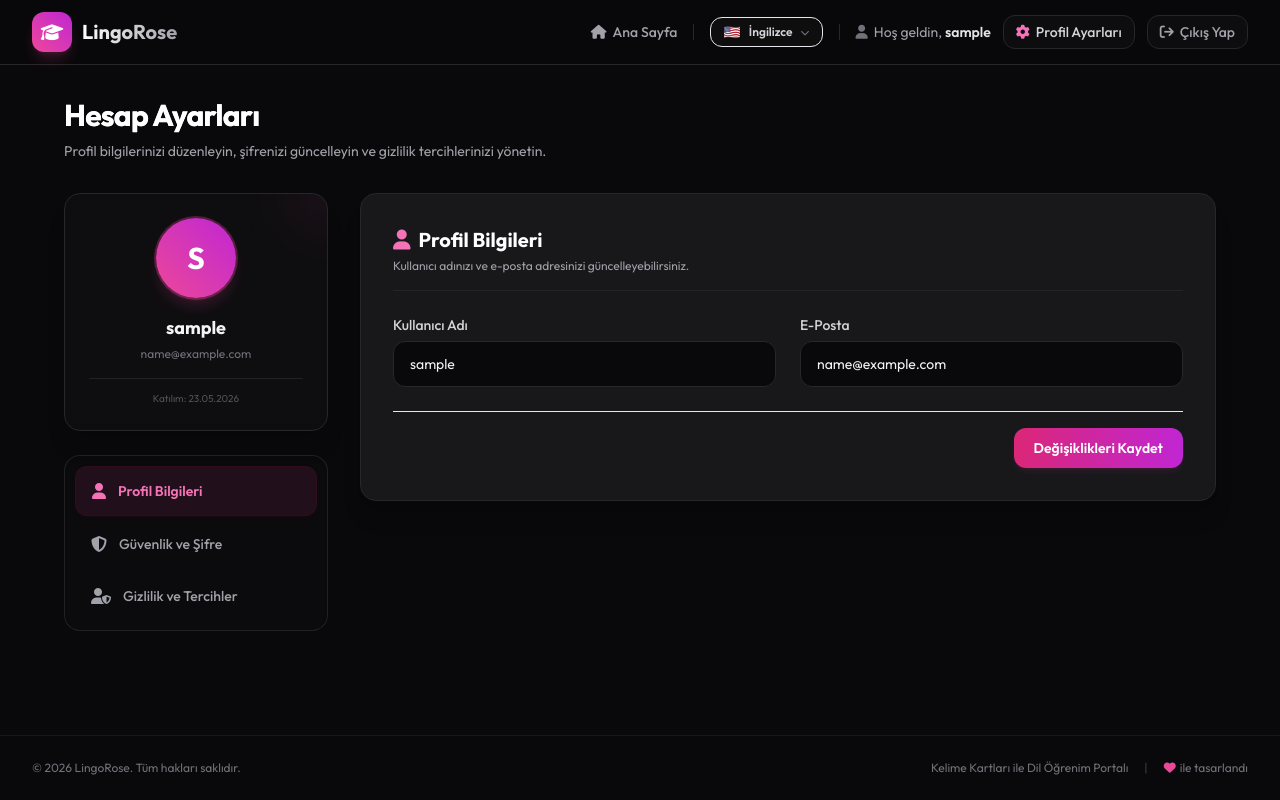
After one commit to asenakuntkir27-cmd/dil-ogrenim-portali-ve-kelime-kartlari, a Flask app: page /profile in a window 1280 px wide. The commit adds this page. Run offline with Flask 3, Linux system fonts and the light colour scheme; the visitor is signed in with stand-in values (Sample User, id 1); some libraries are stand-ins or nearby versions.

Commit message:
Kullanıcılar için  Profil, Gizlilik ve Güvenlik paneli entegre edildi.

```diff
--- a/app/auth/forms.py
+++ b/app/auth/forms.py
@@ -29,3 +29,33 @@ class RegistrationForm(FlaskForm):
         user = db.session.scalar(sa.select(User).where(User.email == email.data))
         if user is not None:
             raise ValidationError('Bu e-posta adresi zaten kullanılıyor. Lütfen farklı bir tane seçin.')
+
+class EditProfileForm(FlaskForm):
+    username = StringField('Kullanıcı Adı', validators=[DataRequired(), Length(min=3, max=64)])
+    email = StringField('E-Posta', validators=[DataRequired(), Email(), Length(max=120)])
+    submit_profile = SubmitField('Değişiklikleri Kaydet')
+
+    def __init__(self, original_username, original_email, *args, **kwargs):
+        super(EditProfileForm, self).__init__(*args, **kwargs)
+        self.original_username = original_username
+        self.original_email = original_email
+
+    def validate_username(self, username):
+        if username.data != self.original_username:
+            user = db.session.scalar(sa.select(User).where(User.username == username.data))
+            if user is not None:
+                raise ValidationError('Bu kullanıcı adı zaten alınmış. Lütfen farklı bir tane seçin.')
+
+    def validate_email(self, email):
+        if email.data != self.original_email:
+            user = db.session.scalar(sa.select(User).where(User.email == email.data))
+            if user is not None:
+                raise ValidationError('Bu e-posta adresi zaten kullanılıyor. Lütfen farklı bir tane seçin.')
+
+class ChangePasswordForm(FlaskForm):
+    current_password = PasswordField('Mevcut Şifre', validators=[DataRequired()])
+    new_password = PasswordField('Yeni Şifre', validators=[DataRequired(), Length(min=6)])
+    password_confirm = PasswordField('Yeni Şifre Tekrar', validators=[
+        DataRequired(), EqualTo('new_password', message='Yeni şifreler eşleşmiyor.')
+    ])
+    submit_password = SubmitField('Şifreyi Güncelle')
--- a/app/main/routes.py
+++ b/app/main/routes.py
@@ -325,3 +325,52 @@ def set_language(lang_code):
     if not referrer or urlsplit(referrer).netloc != '':
         referrer = url_for('main.index')
     return redirect(referrer)
+
+
+@main.route('/profile', methods=['GET', 'POST'])
+@login_required
+def profile():
+    from app.auth.forms import EditProfileForm, ChangePasswordForm
+
+    profile_form = EditProfileForm(
+        original_username=current_user.username,
+        original_email=current_user.email,
+        prefix="profile"
+    )
+    password_form = ChangePasswordForm(prefix="password")
+
+    active_tab = request.args.get('tab', 'profile')
+
+    if request.method == 'POST':
+        submit_type = request.form.get('submit_type')
+
+        if submit_type == 'profile':
+            if profile_form.validate_on_submit():
+                current_user.username = profile_form.username.data
+                current_user.email = profile_form.email.data
+                db.session.commit()
+                flash('Profil bilgileriniz başarıyla güncellendi!', 'pink')
+                return redirect(url_for('main.profile', tab='profile'))
+            active_tab = 'profile'
+
+        elif submit_type == 'password':
+            if password_form.validate_on_submit():
+                if not current_user.check_password(password_form.current_password.data):
+                    password_form.current_password.errors.append('Mevcut şifreniz yanlış.')
+                else:
+                    current_user.set_password(password_form.new_password.data)
+                    db.session.commit()
+                    flash('Şifreniz başarıyla güncellendi!', 'pink')
+                    return redirect(url_for('main.profile', tab='security'))
+            active_tab = 'security'
+
+    # For GET or when validation fails for other form, pre-populate profile form
+    if request.method == 'GET' or request.form.get('submit_type') != 'profile':
+        profile_form.username.data = current_user.username
+        profile_form.email.data = current_user.email
+
+    return render_template('auth/profile.html',
+                           title='Profil Ayarları',
+                           profile_form=profile_form,
+                           password_form=password_form,
+                           active_tab=active_tab)
--- /dev/null
+++ b/app/templates/auth/profile.html
@@ -0,0 +1,277 @@
+{% extends "base.html" %}
+
+{% block content %}
+<div class="mx-auto max-w-6xl">
+    <!-- Header -->
+    <div class="mb-8">
+        <h1 class="text-3xl font-extrabold tracking-tight text-white bg-gradient-to-r from-white via-zinc-200 to-zinc-400 bg-clip-text text-transparent">Hesap Ayarları</h1>
+        <p class="mt-2 text-sm text-zinc-400">Profil bilgilerinizi düzenleyin, şifrenizi güncelleyin ve gizlilik tercihlerinizi yönetin.</p>
+    </div>
+
+    <!-- Responsive Layout Grid -->
+    <div class="grid grid-cols-1 md:grid-cols-12 gap-8">
+
+        <!-- Left Sidebar / Navigation Tabs (3 cols) -->
+        <div class="md:col-span-4 lg:col-span-3 space-y-6">
+            <!-- User Overview Card -->
+            <div class="bg-zinc-900/40 border border-zinc-800 rounded-2xl p-6 text-center shadow-xl backdrop-blur-sm relative overflow-hidden group">
+                <div class="absolute -right-12 -top-12 h-24 w-24 rounded-full bg-pink-500/5 blur-xl group-hover:bg-pink-500/10 transition-all duration-500"></div>
+                <!-- Glowing Avatar Circle -->
+                <div class="mx-auto flex h-20 w-20 items-center justify-center rounded-full bg-gradient-to-tr from-pink-500 to-fuchsia-600 text-white font-bold text-3xl shadow-lg shadow-pink-500/20 mb-4 ring-2 ring-pink-500/30">
+                    {{ current_user.username[0].upper() }}
+                </div>
+                <h3 class="text-lg font-bold text-zinc-100">{{ current_user.username }}</h3>
+                <p class="text-xs text-zinc-500 mt-1 truncate">{{ current_user.email }}</p>
+                <div class="mt-4 pt-3 border-t border-zinc-800/80 text-[10px] text-zinc-600">
+                    Katılım: {{ current_user.created_at.strftime('%d.%m.%Y') }}
+                </div>
+            </div>
+
+            <!-- Vertical Menu (Tabs) -->
+            <div class="bg-zinc-900/20 border border-zinc-800/80 rounded-2xl p-2.5 space-y-1 shadow-inner">
+                <button onclick="switchTab('profile')" id="btn-tab-profile" class="w-full flex items-center gap-3 px-4 py-3 text-sm font-medium rounded-xl transition-all duration-200 cursor-pointer select-none">
+                    <i class="fa-solid fa-user text-base shrink-0"></i>
+                    <span>Profil Bilgileri</span>
+                </button>
+                <button onclick="switchTab('security')" id="btn-tab-security" class="w-full flex items-center gap-3 px-4 py-3 text-sm font-medium rounded-xl transition-all duration-200 cursor-pointer select-none">
+                    <i class="fa-solid fa-shield-halved text-base shrink-0"></i>
+                    <span>Güvenlik ve Şifre</span>
+                </button>
+                <button onclick="switchTab('privacy')" id="btn-tab-privacy" class="w-full flex items-center gap-3 px-4 py-3 text-sm font-medium rounded-xl transition-all duration-200 cursor-pointer select-none">
+                    <i class="fa-solid fa-user-shield text-base shrink-0"></i>
+                    <span>Gizlilik ve Tercihler</span>
+                </button>
+            </div>
+        </div>
+
+        <!-- Right Content Cards (9 cols) -->
+        <div class="md:col-span-8 lg:col-span-9">
+
+            <!-- Tab 1: Profil Bilgileri -->
+            <div id="content-tab-profile" class="hidden tab-content bg-zinc-900 border border-zinc-800 rounded-2xl p-6 sm:p-8 shadow-xl">
+                <div class="border-b border-zinc-800/80 pb-4 mb-6">
+                    <h2 class="text-xl font-bold text-white flex items-center gap-2">
+                        <i class="fa-solid fa-user text-pink-400"></i> Profil Bilgileri
+                    </h2>
+                    <p class="text-xs text-zinc-400 mt-1">Kullanıcı adınızı ve e-posta adresinizi güncelleyebilirsiniz.</p>
+                </div>
+
+                <form action="{{ url_for('main.profile') }}" method="post" class="space-y-6">
+                    {{ profile_form.hidden_tag() }}
+                    <input type="hidden" name="submit_type" value="profile">
+
+                    <div class="grid grid-cols-1 sm:grid-cols-2 gap-6">
+                        <div>
+                            {{ profile_form.username.label(class="block text-sm font-medium text-zinc-300") }}
+                            <div class="mt-1.5">
+                                {{ profile_form.username(class="w-full bg-zinc-950 border border-zinc-800 focus:border-pink-500 focus:ring-1 focus:ring-pink-500 rounded-xl px-4 py-3 text-zinc-100 outline-none transition-all duration-200 text-sm", placeholder="Kullanıcı adınız") }}
+                            </div>
+                            {% for error in profile_form.username.errors %}
+                                <p class="mt-1.5 text-xs text-rose-400 flex items-center gap-1"><i class="fa-solid fa-circle-exclamation text-[10px]"></i> {{ error }}</p>
+                            {% endfor %}
+                        </div>
+
+                        <div>
+                            {{ profile_form.email.label(class="block text-sm font-medium text-zinc-300") }}
+                            <div class="mt-1.5">
+                                {{ profile_form.email(class="w-full bg-zinc-950 border border-zinc-800 focus:border-pink-500 focus:ring-1 focus:ring-pink-500 rounded-xl px-4 py-3 text-zinc-100 outline-none transition-all duration-200 text-sm", placeholder="e-posta@ornek.com") }}
+                            </div>
+                            {% for error in profile_form.email.errors %}
+                                <p class="mt-1.5 text-xs text-rose-400 flex items-center gap-1"><i class="fa-solid fa-circle-exclamation text-[10px]"></i> {{ error }}</p>
+                            {% endfor %}
+                        </div>
+                    </div>
+
+                    <div class="pt-4 border-t border-zinc-850 flex justify-end">
+                        {{ profile_form.submit_profile(class="inline-flex justify-center items-center px-5 py-2.5 text-sm font-semibold text-white bg-gradient-to-r from-pink-600 to-fuchsia-600 hover:from-pink-500 hover:to-fuchsia-500 rounded-xl transition-all duration-200 active:scale-[0.98] shadow-md shadow-pink-500/10 hover:shadow-pink-500/20 cursor-pointer") }}
+                    </div>
+                </form>
+            </div>
+
+            <!-- Tab 2: Güvenlik ve Şifre -->
+            <div id="content-tab-security" class="hidden tab-content bg-zinc-900 border border-zinc-800 rounded-2xl p-6 sm:p-8 shadow-xl">
+                <div class="border-b border-zinc-800/80 pb-4 mb-6">
+                    <h2 class="text-xl font-bold text-white flex items-center gap-2">
+                        <i class="fa-solid fa-lock text-purple-400"></i> Şifre Güncelleme
+                    </h2>
+                    <p class="text-xs text-zinc-400 mt-1">Hesabınızın güvenliği için şifrenizi düzenli olarak değiştirin.</p>
+                </div>
+
+                <form action="{{ url_for('main.profile') }}" method="post" class="space-y-6">
+                    {{ password_form.hidden_tag() }}
+                    <input type="hidden" name="submit_type" value="password">
+
+                    <div class="max-w-md space-y-5">
+                        <div>
+                            {{ password_form.current_password.label(class="block text-sm font-medium text-zinc-300") }}
+                            <div class="mt-1.5">
+                                {{ password_form.current_password(class="w-full bg-zinc-950 border border-zinc-800 focus:border-purple-500 focus:ring-1 focus:ring-purple-500 rounded-xl px-4 py-3 text-zinc-100 outline-none transition-all duration-200 text-sm", placeholder="Mevcut şifreniz") }}
+                            </div>
+                            {% for error in password_form.current_password.errors %}
+                                <p class="mt-1.5 text-xs text-rose-400 flex items-center gap-1"><i class="fa-solid fa-circle-exclamation text-[10px]"></i> {{ error }}</p>
+                            {% endfor %}
+                        </div>
+
+                        <div class="h-px bg-zinc-850 my-2"></div>
+
+                        <div>
+                            {{ password_form.new_password.label(class="block text-sm font-medium text-zinc-300") }}
+                            <div class="mt-1.5">
+                                {{ password_form.new_password(class="w-full bg-zinc-950 border border-zinc-800 focus:border-purple-500 focus:ring-1 focus:ring-purple-500 rounded-xl px-4 py-3 text-zinc-100 outline-none transition-all duration-200 text-sm", placeholder="En az 6 karakter") }}
+                            </div>
+                            {% for error in password_form.new_password.errors %}
+                                <p class="mt-1.5 text-xs text-rose-400 flex items-center gap-1"><i class="fa-solid fa-circle-exclamation text-[10px]"></i> {{ error }}</p>
+                            {% endfor %}
+                        </div>
+
+                        <div>
+                            {{ password_form.password_confirm.label(class="block text-sm font-medium text-zinc-300") }}
+                            <div class="mt-1.5">
+                                {{ password_form.password_confirm(class="w-full bg-zinc-950 border border-zinc-800 focus:border-purple-500 focus:ring-1 focus:ring-purple-500 rounded-xl px-4 py-3 text-zinc-100 outline-none transition-all duration-200 text-sm", placeholder="Yeni şifrenizi tekrar girin") }}
+                            </div>
+                            {% for error in password_form.password_confirm.errors %}
+                                <p class="mt-1.5 text-xs text-rose-400 flex items-center gap-1"><i class="fa-solid fa-circle-exclamation text-[10px]"></i> {{ error }}</p>
+                            {% endfor %}
+                        </div>
+                    </div>
+
+                    <div class="pt-4 border-t border-zinc-850 flex justify-end">
+                        {{ password_form.submit_password(class="inline-flex justify-center items-center px-5 py-2.5 text-sm font-semibold text-white bg-gradient-to-r from-purple-600 to-pink-600 hover:from-purple-500 hover:to-pink-500 rounded-xl transition-all duration-200 active:scale-[0.98] shadow-md shadow-purple-500/10 hover:shadow-purple-500/20 cursor-pointer") }}
+                    </div>
+                </form>
+            </div>
+
+            <!-- Tab 3: Gizlilik ve Tercihler -->
+            <div id="content-tab-privacy" class="hidden tab-content bg-zinc-900 border border-zinc-800 rounded-2xl p-6 sm:p-8 shadow-xl">
+                <div class="border-b border-zinc-800/80 pb-4 mb-6">
+                    <h2 class="text-xl font-bold text-white flex items-center gap-2">
+                        <i class="fa-solid fa-user-shield text-pink-400"></i> Gizlilik ve Tercihler
+                    </h2>
+                    <p class="text-xs text-zinc-400 mt-1">Portal üzerindeki gizlilik durumunuzu ve sistem bildirimlerinizi yönetin.</p>
+                </div>
+
+                <!-- Privacy Switches -->
+                <div class="space-y-6">
+
+                    <!-- Toggle Row 1 -->
+                    <div class="flex items-center justify-between p-4 rounded-xl bg-zinc-950/40 border border-zinc-800/80 hover:border-zinc-800 transition-colors">
+                        <div class="pr-4">
+                            <h4 class="text-sm font-semibold text-zinc-200">Profilimi Herkese Açık Yap</h4>
+                            <p class="text-xs text-zinc-500 mt-0.5">Diğer LingoRose kullanıcıları destelerimi, kelime istatistiklerimi ve puanlarımı görebilir.</p>
+                        </div>
+                        <label class="relative inline-flex items-center cursor-pointer select-none">
+                            <input type="checkbox" id="pref-public-profile" class="sr-only peer">
+                            <div class="w-11 h-6 bg-zinc-800 rounded-full peer peer-focus:ring-1 peer-focus:ring-pink-500/30 peer-checked:after:translate-x-full after:content-[''] after:absolute after:top-0.5 after:left-[2px] after:bg-zinc-400 peer-checked:after:bg-white after:border-zinc-300 after:border after:rounded-full after:h-5 after:w-5 after:transition-all peer-checked:bg-gradient-to-r peer-checked:from-pink-500 peer-checked:to-fuchsia-600 shadow-inner"></div>
+                        </label>
+                    </div>
+
+                    <!-- Toggle Row 2 -->
+                    <div class="flex items-center justify-between p-4 rounded-xl bg-zinc-950/40 border border-zinc-800/80 hover:border-zinc-800 transition-colors">
+                        <div class="pr-4">
+                            <h4 class="text-sm font-semibold text-zinc-200">Haftalık İlerleme Raporu</h4>
+                            <p class="text-xs text-zinc-500 mt-0.5">Eğitim performansım ve kelime hedeflerime dair haftalık özet e-postası alayım.</p>
+                        </div>
+                        <label class="relative inline-flex items-center cursor-pointer select-none">
+                            <input type="checkbox" id="pref-progress-report" class="sr-only peer">
+                            <div class="w-11 h-6 bg-zinc-800 rounded-full peer peer-focus:ring-1 peer-focus:ring-pink-500/30 peer-checked:after:translate-x-full after:content-[''] after:absolute after:top-0.5 after:left-[2px] after:bg-zinc-400 peer-checked:after:bg-white after:border-zinc-300 after:border after:rounded-full after:h-5 after:w-5 after:transition-all peer-checked:bg-gradient-to-r peer-checked:from-pink-500 peer-checked:to-fuchsia-600 shadow-inner"></div>
+                        </label>
+                    </div>
+
+                    <!-- Toggle Row 3 -->
+                    <div class="flex items-center justify-between p-4 rounded-xl bg-zinc-950/40 border border-zinc-800/80 hover:border-zinc-800 transition-colors">
+                        <div class="pr-4">
+                            <h4 class="text-sm font-semibold text-zinc-200">Yeni Oyun ve Özellik Bildirimleri</h4>
+                            <p class="text-xs text-zinc-500 mt-0.5">LingoRose platformuna yeni oyunlar veya çalışma modülleri eklendiğinde bilgilendirileyim.</p>
+                        </div>
+                        <label class="relative inline-flex items-center cursor-pointer select-none">
+                            <input type="checkbox" id="pref-notifications" class="sr-only peer">
+                            <div class="w-11 h-6 bg-zinc-800 rounded-full peer peer-focus:ring-1 peer-focus:ring-pink-500/30 peer-checked:after:translate-x-full after:content-[''] after:absolute after:top-0.5 after:left-[2px] after:bg-zinc-400 peer-checked:after:bg-white after:border-zinc-300 after:border after:rounded-full after:h-5 after:w-5 after:transition-all peer-checked:bg-gradient-to-r peer-checked:from-pink-500 peer-checked:to-fuchsia-600 shadow-inner"></div>
+                        </label>
+                    </div>
+                </div>
+
+                <!-- Info Box (Compliance/GDPR/KVKK) -->
+                <div class="mt-8 p-4 rounded-xl bg-pink-950/10 border border-pink-950/30 text-xs text-zinc-400 leading-relaxed flex gap-3">
+                    <i class="fa-solid fa-circle-info text-pink-400 text-sm mt-0.5 shrink-0"></i>
+                    <div>
+                        <span class="font-semibold text-zinc-300">Kişisel Verilerin Korunması (KVKK/GDPR):</span> LingoRose, kişisel verilerinizi üçüncü taraflarla kesinlikle paylaşmaz. Verileriniz sadece dil öğrenim deneyiminizi özelleştirmek ve ilerlemenizi kaydetmek amacıyla şifrelenmiş altyapımızda güvenle saklanır.
+                    </div>
+                </div>
+            </div>
+
+        </div>
+    </div>
+</div>
+
+<script>
+    // Tab switching engine
+    function switchTab(tabId) {
+        // Hide all tab contents
+        const contents = document.querySelectorAll('.tab-content');
+        contents.forEach(content => content.classList.add('hidden'));
+
+        // Reset all tab button styles
+        const tabs = ['profile', 'security', 'privacy'];
+        tabs.forEach(t => {
+            const btn = document.getElementById(`btn-tab-${t}`);
+            if (btn) {
+                btn.className = "w-full flex items-center gap-3 px-4 py-3 text-sm font-medium rounded-xl transition-all duration-200 cursor-pointer select-none text-zinc-400 hover:text-white hover:bg-zinc-900/35";
+            }
+        });
+
+        // Show selected tab content
+        const activeContent = document.getElementById(`content-tab-${tabId}`);
+        if (activeContent) {
+            activeContent.classList.remove('hidden');
+        }
+
+        // Highlight selected tab button
+        const activeBtn = document.getElementById(`btn-tab-${tabId}`);
+        if (activeBtn) {
+            if (tabId === 'profile') {
+                activeBtn.className = "w-full flex items-center gap-3 px-4 py-3 text-sm font-semibold rounded-xl bg-pink-500/10 border border-pink-950/30 text-pink-400 shadow shadow-pink-950/20 cursor-pointer select-none";
+            } else if (tabId === 'security') {
+                activeBtn.className = "w-full flex items-center gap-3 px-4 py-3 text-sm font-semibold rounded-xl bg-purple-500/10 border border-purple-950/30 text-purple-400 shadow shadow-purple-950/20 cursor-pointer select-none";
+            } else {
+                activeBtn.className = "w-full flex items-center gap-3 px-4 py-3 text-sm font-semibold rounded-xl bg-pink-500/10 border border-pink-950/30 text-pink-400 shadow shadow-pink-950/20 cursor-pointer select-none";
+            }
+        }
+
+        // Keep browser URL tab query sync without page reload
+        const newUrl = new URL(window.location.href);
+        newUrl.searchParams.set('tab', tabId);
+        window.history.replaceState({ path: newUrl.href }, '', newUrl.href);
+    }
+
+    // Initialize layout and preferences
+    document.addEventListener('DOMContentLoaded', function() {
+        // Load active tab from server side or default
+        const activeTab = "{{ active_tab }}";
+        switchTab(activeTab);
+
+        // Privacy preferences integration with localStorage
+        const toggles = ['public-profile', 'progress-report', 'notifications'];
+        toggles.forEach(toggleId => {
+            const el = document.getElementById(`pref-${toggleId}`);
+            if (el) {
+                // Load saved state
+                const savedState = localStorage.getItem(`lingorose-pref-${toggleId}`);
+                if (savedState !== null) {
+                    el.checked = savedState === 'true';
+                } else {
+                    // Set default checked states
+                    el.checked = true;
+                }
+
+                // Add change event listener to save choice
+                el.addEventListener('change', function() {
+                    localStorage.setItem(`lingorose-pref-${toggleId}`, el.checked);
+
+                    // Show a toast or micro notification for feedback
+                    console.log(`${toggleId} preference updated: ${el.checked}`);
+                });
+            }
+        });
+    });
+</script>
+{% endblock %}
--- a/app/templates/base.html
+++ b/app/templates/base.html
@@ -100,6 +100,9 @@
                             <span class="text-sm text-zinc-400 hidden sm:inline">
                                 <i class="fa-solid fa-user mr-1.5 text-zinc-500"></i>Hoş geldin, <strong class="text-zinc-200 font-semibold">{{ current_user.username }}</strong>
                             </span>
+                            <a href="{{ url_for('main.profile') }}" class="inline-flex items-center justify-center gap-1.5 px-3 py-1.5 text-sm font-medium text-zinc-300 hover:text-white border border-zinc-800 hover:border-pink-500/50 rounded-xl bg-zinc-900/30 hover:bg-pink-500/10 transition-all duration-200">
+                                <i class="fa-solid fa-gear text-pink-400"></i>Profil Ayarları
+                            </a>
                             <a href="{{ url_for('auth.logout') }}" class="inline-flex items-center justify-center gap-1.5 px-3 py-1.5 text-sm font-medium text-zinc-400 hover:text-red-400 border border-zinc-800 hover:border-red-900/50 rounded-xl bg-zinc-900/30 transition-all duration-200">
                                 <i class="fa-solid fa-arrow-right-from-bracket"></i>Çıkış Yap
                             </a>
@@ -122,6 +125,8 @@
                         bg-emerald-950/20 border-emerald-500/30 text-emerald-400
                     {% elif category == 'warning' %}
                         bg-amber-950/20 border-amber-500/30 text-amber-400
+                    {% elif category == 'pink' or category == 'profile_success' %}
+                        bg-pink-950/20 border-pink-500/30 text-pink-400 shadow-lg shadow-pink-500/5
                     {% else %}
                         bg-rose-950/20 border-rose-500/30 text-rose-400
                     {% endif %}">
@@ -129,6 +134,8 @@
                         <i class="fa-solid fa-circle-check text-base shrink-0"></i>
                     {% elif category == 'warning' %}
                         <i class="fa-solid fa-triangle-exclamation text-base shrink-0"></i>
+                    {% elif category == 'pink' or category == 'profile_success' %}
+                        <i class="fa-solid fa-circle-check text-base shrink-0 text-pink-400"></i>
                     {% else %}
                         <i class="fa-solid fa-circle-exclamation text-base shrink-0"></i>
                     {% endif %}
```
Also changed, not shown: tests/test_auth.py (added, +200 -0 lines).
